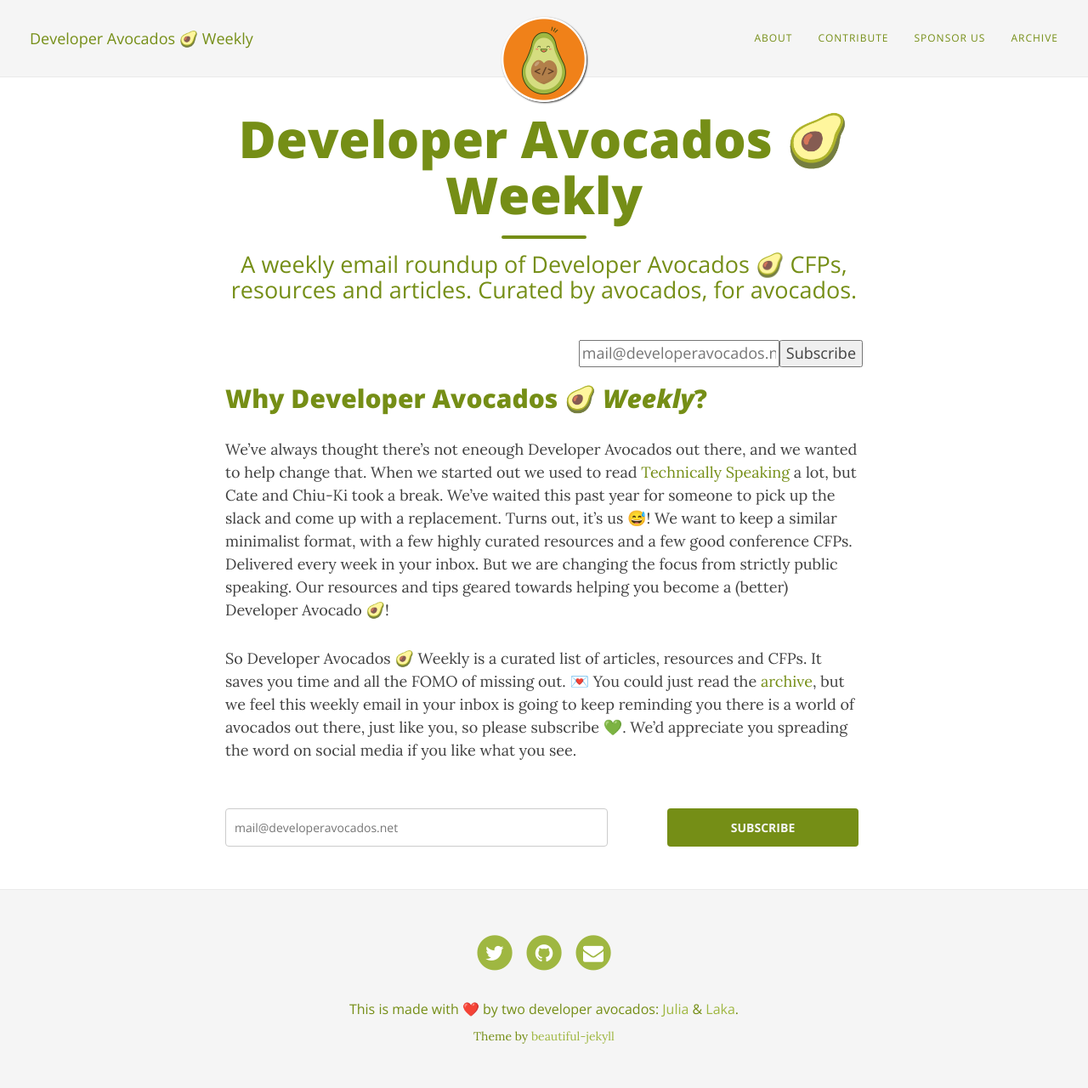
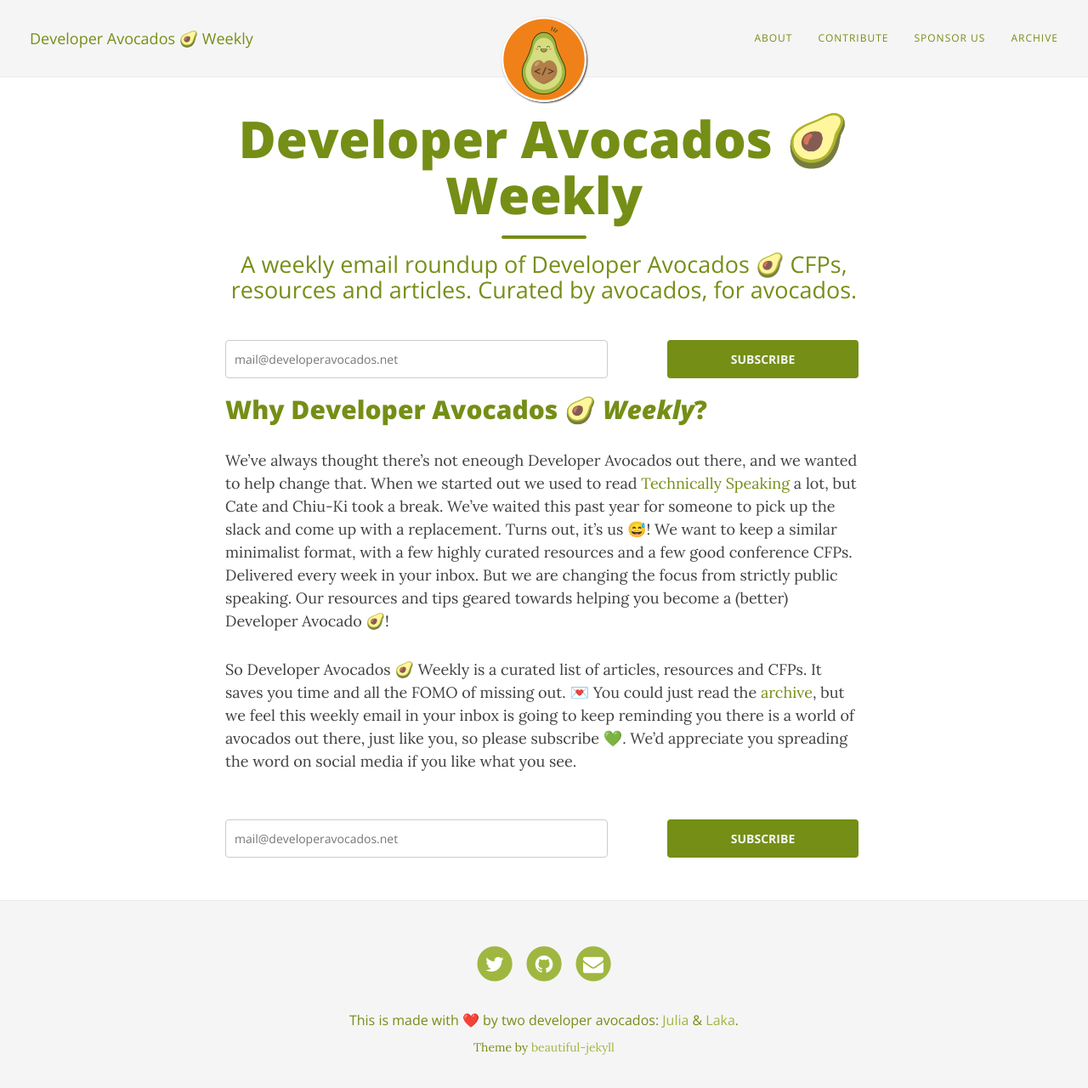
Before and after one commit to developeravocados/developeravocados.github.io, a Jekyll site: the page built from index.md, in a window 1280 px wide and 1293 px high. Shown: the top 1280 px of the window at 85% size. Built offline with Jekyll 4.4.1, drawn with Linux system fonts in a browser that asks for light colours; nearby versions of some CDN libraries.

Commit message:
Update custom.css

```diff
--- a/css/custom.css
+++ b/css/custom.css
@@ -8,7 +8,7 @@ layout: null
   font-family: 'Open Sans', 'Helvetica Neue', Helvetica, Arial, sans-serif;
 }
 
-.subscribe #tlemail {
+.subscribe #tlemail, .subscribe #tlemail-top {
   display: block;
   float: left;
   width: 60%;
@@ -21,7 +21,7 @@ layout: null
   box-shadow: none;
 }
 
-.subscribe #tlsubmit {
+.subscribe #tlsubmit, .subscribe #tlsubmit-top {
   width: 30%;
   margin: 0;
   min-width: 75px;
```
